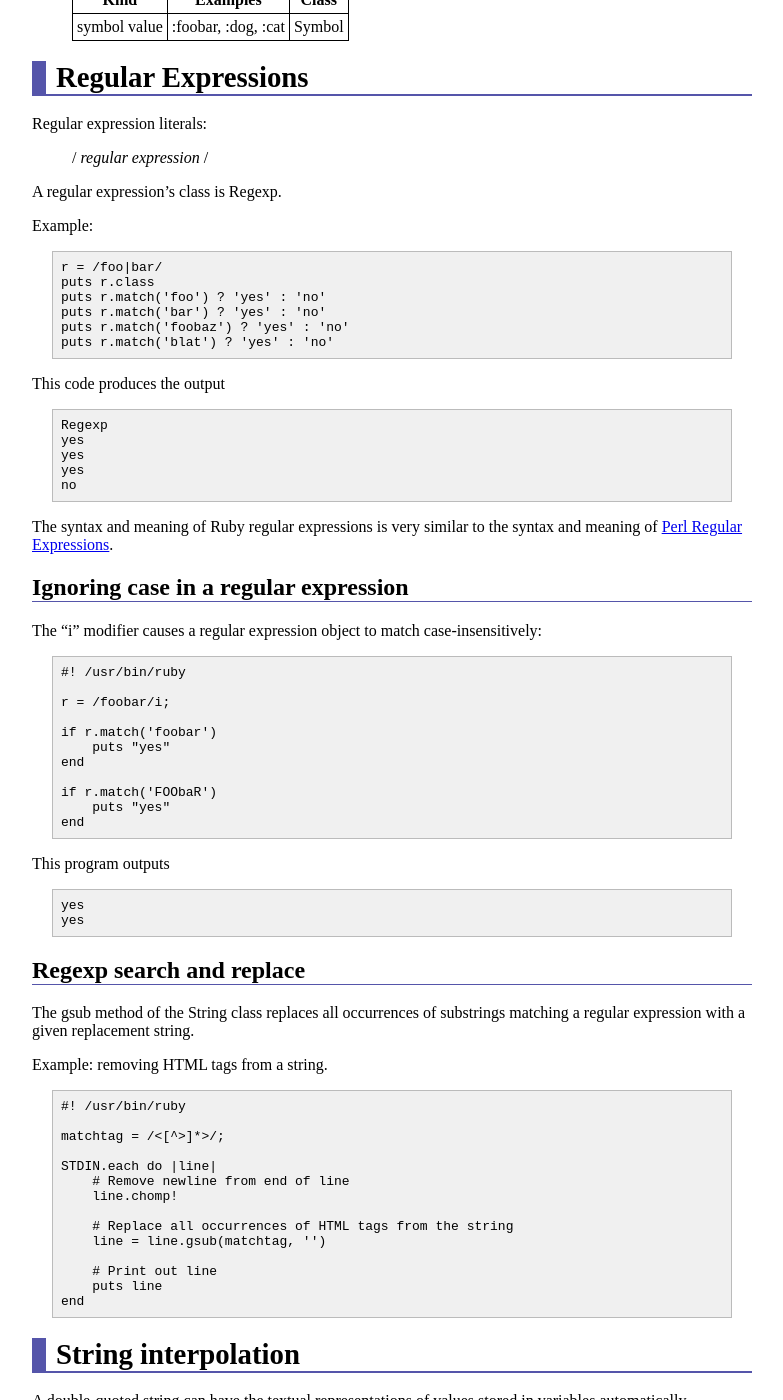
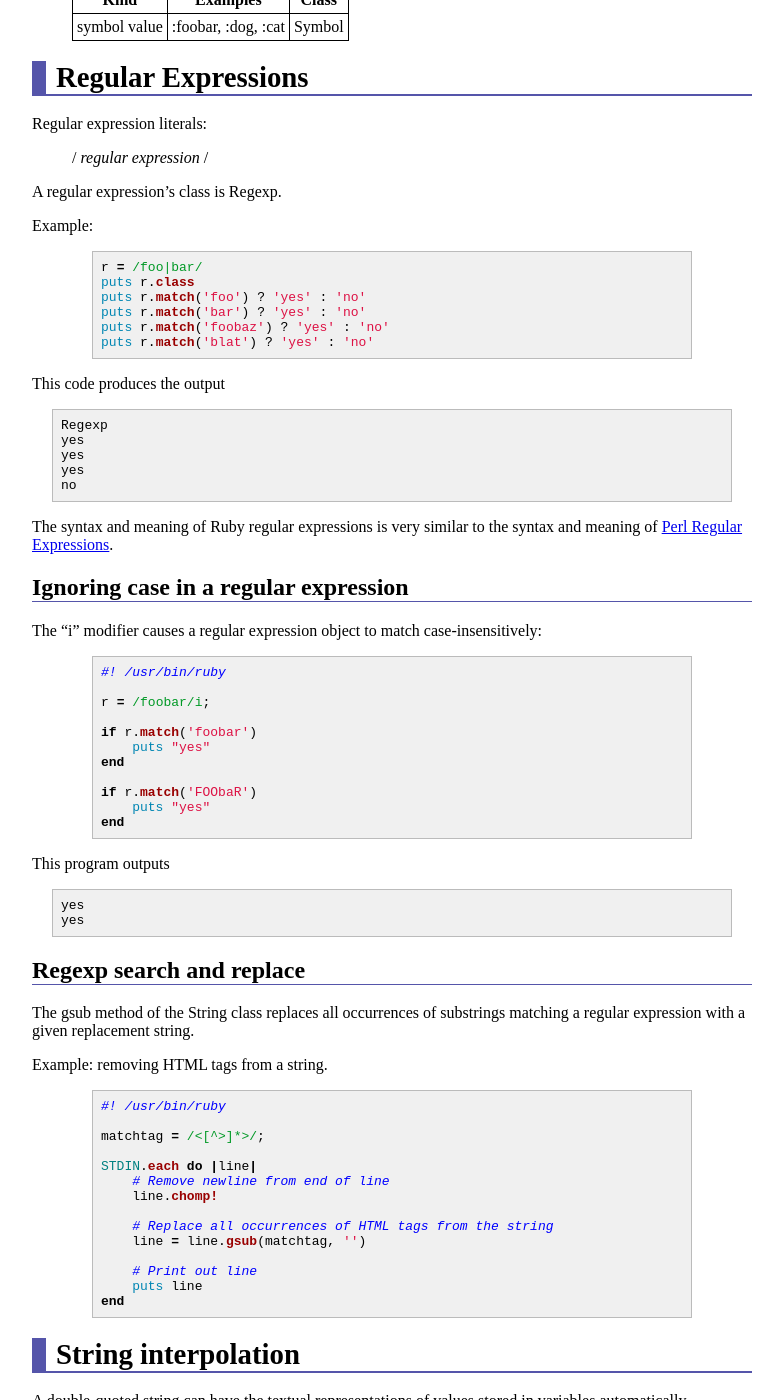
Before and after one commit to ycpcs/cs340-fall2014, a Jekyll site: the page built from lectures/lecture17.md, in a window 1280 px wide and 1400 px high, scrolled down 1980 px. Shown: the whole window, without its empty margins (248-1031 px from the left). Built offline with Jekyll 4.4.1, drawn with Linux system fonts in a browser that asks for light colours; nearby versions of some CDN libraries; Markdown is read by kramdown in place of the engine named in the settings; some of the changed text lies outside the part shown.

Commit message:
do syntax highlighting

```diff
--- a/lectures/lecture17.md
+++ b/lectures/lecture17.md
@@ -19,14 +19,18 @@ Everything is an Object
 
 Ruby is a pure object-oriented language; all values are references to objects. For example, each of the following two statements prints "5"
 
-    puts 2 + 3
-    puts 2.+(3)
+{% highlight ruby %}
+puts 2 + 3
+puts 2.+(3)
+{% endhighlight %}
 
 The expression "2 + 3" is familiar: literal values 2 and 3 are added by an infix + operator. In most languages, values 2 and 3 would belong to a primitive integer type distinct from the universe of classes and user-defined types. In Ruby, they are instances of the Fixnum class. The second code example above makes a direct call to the + method on the object 2, passing the argument 3.
 
 We can directly inquire the class an object belongs to by calling the "class" method.
 
-    puts 2.class
+{% highlight ruby %}
+puts 2.class
+{% endhighlight %}
 
 This prints "Fixnum".
 
@@ -37,9 +41,11 @@ Methods in Ruby can take a code block as an argument. You can think of a code bl
 
 Ruby uses blocks in many contexts where some operation is being performed on a sequence of values. For example, we can compute a factorial this way:
 
-    c = 1
-    (1..6).each do |n| c *= n end
-    puts c
+{% highlight ruby %}
+c = 1
+(1..6).each do |n| c *= n end
+puts c
+{% endhighlight %}
 
 Note that the value (1..6) is an instance of the Range class. Its "each" method invokes a code block for each member of the range, passing the member as the argument to the block. The code block in this code is the part between "do" and "end"; the block has a single parameter "n" which receives the value of each member of the range in sequence.
 
@@ -128,12 +134,14 @@ A regular expression's class is Regexp.
 
 Example:
 
-    r = /foo|bar/
-    puts r.class
-    puts r.match('foo') ? 'yes' : 'no'
-    puts r.match('bar') ? 'yes' : 'no'
-    puts r.match('foobaz') ? 'yes' : 'no'
-    puts r.match('blat') ? 'yes' : 'no'
+{% highlight ruby %}
+r = /foo|bar/
+puts r.class
+puts r.match('foo') ? 'yes' : 'no'
+puts r.match('bar') ? 'yes' : 'no'
+puts r.match('foobaz') ? 'yes' : 'no'
+puts r.match('blat') ? 'yes' : 'no'
+{% endhighlight %}
 
 This code produces the output
 
@@ -150,17 +158,19 @@ Ignoring case in a regular expression
 
 The "i" modifier causes a regular expression object to match case-insensitively:
 
-    #! /usr/bin/ruby
+{% highlight ruby %}
+#! /usr/bin/ruby
 
-    r = /foobar/i;
+r = /foobar/i;
 
-    if r.match('foobar')
-        puts "yes"
-    end
+if r.match('foobar')
+    puts "yes"
+end
 
-    if r.match('FOObaR')
-        puts "yes"
-    end
+if r.match('FOObaR')
+    puts "yes"
+end
+{% endhighlight %}
 
 This program outputs
 
@@ -174,28 +184,32 @@ The gsub method of the String class replaces all occurrences of substrings match
 
 Example: removing HTML tags from a string.
 
-    #! /usr/bin/ruby
+{% highlight ruby %}
+#! /usr/bin/ruby
 
-    matchtag = /<[^>]*>/;
+matchtag = /<[^>]*>/;
 
-    STDIN.each do |line|
-        # Remove newline from end of line
-        line.chomp!
+STDIN.each do |line|
+    # Remove newline from end of line
+    line.chomp!
 
-        # Replace all occurrences of HTML tags from the string
-        line = line.gsub(matchtag, '')
+    # Replace all occurrences of HTML tags from the string
+    line = line.gsub(matchtag, '')
 
-        # Print out line
-        puts line
-    end
+    # Print out line
+    puts line
+end
+{% endhighlight %}
 
 String interpolation
 ====================
 
 A double-quoted string can have the textual representations of values stored in variables automatically substituted in the string. For example:
 
-    s = 'Alice'
-    puts "Hi #{s}"
+{% highlight ruby %}
+s = 'Alice'
+puts "Hi #{s}"
+{% endhighlight %}
 
 produces the output
 
@@ -203,8 +217,10 @@ produces the output
 
 Note that arbitrary expressions may be used:
 
-    n = 4
-    puts "n + 5 is #{n + 5}"
+{% highlight ruby %}
+n = 4
+puts "n + 5 is #{n + 5}"
+{% endhighlight %}
 
 The result of the expression is converted to a string (by calling the **to\_s** method) before being substituted into the result string.
 
@@ -213,52 +229,56 @@ Classes and methods
 
 Ruby classes and methods work more or less the same way as in C++, Java, and other object-oriented languages.
 
-    class Animal
+{% highlight ruby %}
+class Animal
+end
+
+class Dog < Animal
+    def noise
+        puts "Bark"
     end
+end
 
-    class Dog < Animal
-        def noise
-            puts "Bark"
-        end
+class Cat < Animal
+    def noise
+        puts "Meow"
     end
+end
 
-    class Cat < Animal
-        def noise
-            puts "Meow"
-        end
-    end
+fifi = Dog::new
+brutus = Cat::new
 
-    fifi = Dog::new
-    brutus = Cat::new
-
-    fifi.noise
-    brutus.noise
+fifi.noise
+brutus.noise
+{% endhighlight %}
 
 Ruby uses the convention that an identifier beginning with an at symbol (@) denotes a field:
 
-    class Animal
-        def initialize(name)
-            @name = name
-        end
+{% highlight ruby %}
+class Animal
+    def initialize(name)
+        @name = name
     end
+end
 
-    class Dog < Animal
-        def noise
-            puts "#{@name}: Bark"
-        end
+class Dog < Animal
+    def noise
+        puts "#{@name}: Bark"
     end
+end
 
-    class Cat < Animal
-        def noise
-            puts "#{@name}: Meow"
-        end
+class Cat < Animal
+    def noise
+        puts "#{@name}: Meow"
     end
+end
 
-    fifi = Dog::new("Fifi")
-    brutus = Cat::new("Brutus")
+fifi = Dog::new("Fifi")
+brutus = Cat::new("Brutus")
 
-    fifi.noise
-    brutus.noise
+fifi.noise
+brutus.noise
+{% endhighlight %}
 
 Note that Animal's constructor method (initialize) is inherited by both Dog and Cat.
 
@@ -271,13 +291,17 @@ Classes and objects in Ruby are much more dynamic and flexible than Java or C++.
 
 For example, we can add a method to an existing object at runtime:
 
-    def fifi.walkies
-        puts "#{@name} goes for walkies"
-    end
+{% highlight ruby %}
+def fifi.walkies
+    puts "#{@name} goes for walkies"
+end
+{% endhighlight %}
 
 The method call
 
-    fifi.walkies
+{% highlight ruby %}
+fifi.walkies
+{% endhighlight %}
 
 produces the output
 
@@ -285,8 +309,10 @@ produces the output
 
 However, the code
 
-    rex = Dog::new("Rex")
-    rex.walkies
+{% highlight ruby %}
+rex = Dog::new("Rex")
+rex.walkies
+{% endhighlight %}
 
 Produces the following error:
 
@@ -298,24 +324,28 @@ We can also define a method within a class whose purpose is to handle all method
 
 Example:
 
-    #! /usr/bin/ruby
+{% highlight ruby %}
+#! /usr/bin/ruby
 
-    class All_Method
-        def method_missing(method, *args)
-            method_name = method.to_s
-            print method_name
-            args.each do |arg|
-                print " #{arg.to_s}"
-            end
-            print "\n"
+class All_Method
+    def method_missing(method, *args)
+        method_name = method.to_s
+        print method_name
+        args.each do |arg|
+            print " #{arg.to_s}"
         end
+        print "\n"
     end
+end
+{% endhighlight %}
 
 The code
 
-    a = All_Method::new
+{% highlight ruby %}
+a = All_Method::new
 
-    a.hi_there
+a.hi_there
+{% endhighlight %}
 
 produces the output
 
@@ -323,7 +353,9 @@ produces the output
 
 The code
 
-    a.i_can_do_anything 'a', 'b', 'c'
+{% highlight ruby %}
+a.i_can_do_anything 'a', 'b', 'c'
+{% endhighlight %}
 
 produces the output
 
```
